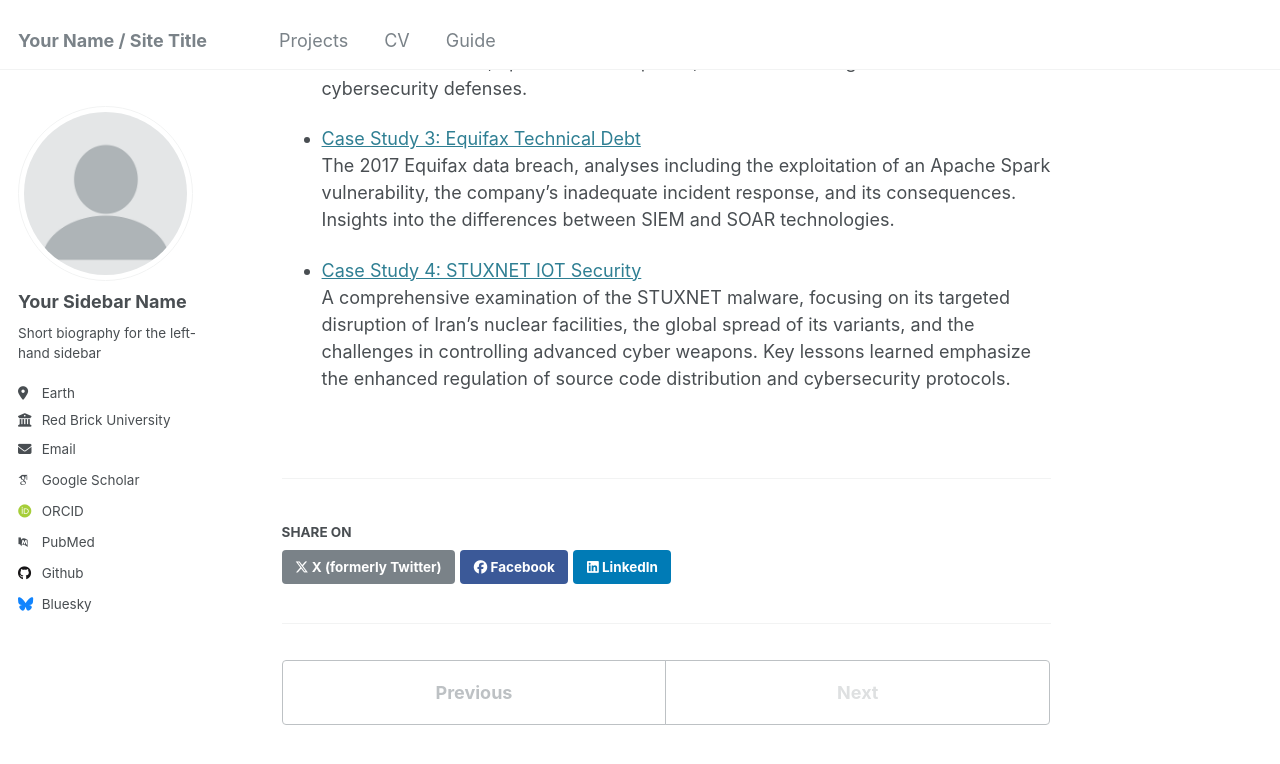
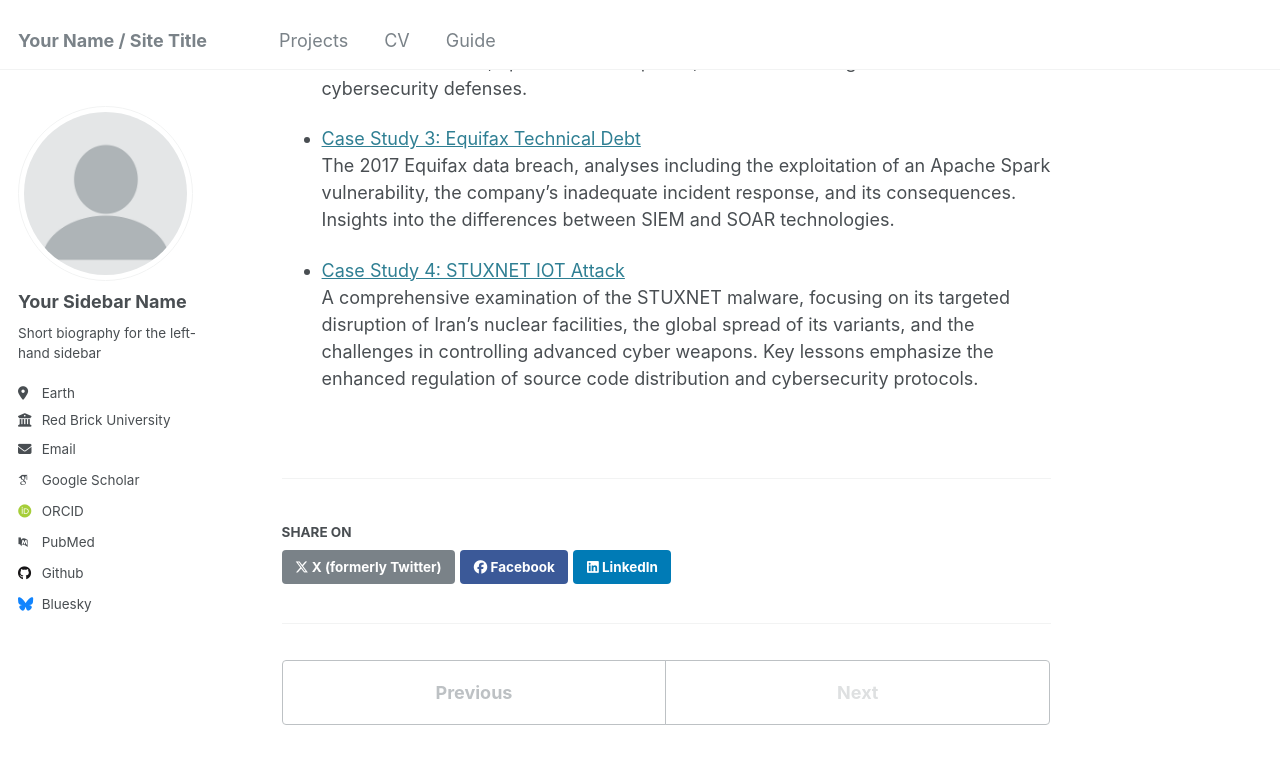
Before and after one commit to dyna-code/dyna-code.github.io, a Jekyll site: the page built from _portfolio/portfolio-4.html, in a window 1280 px wide and 900 px high, scrolled down 439 px. Shown: the top 764 px of the window. Built offline with Jekyll 4.4.1, drawn with Linux system fonts in a browser that asks for light colours; some web fonts are replaced.

Commit message:
changed portfolio 4

```diff
--- a/_portfolio/portfolio-4.html
+++ b/_portfolio/portfolio-4.html
@@ -44,10 +44,10 @@ My incident response case studies cover broad range of cyber security incidents.
 <ul>
     <li>
         <a href="/files/The STUXNET.pdf" target="_blank">
-            Case Study 4: STUXNET IOT Security
+            Case Study 4: STUXNET IOT Attack
         </a>
         <p>A comprehensive examination of the STUXNET malware, focusing on its targeted disruption of Iran’s nuclear facilities,
             the global spread of its variants, and the challenges in controlling advanced cyber weapons.
-            Key lessons learned emphasize the enhanced regulation of source code distribution and cybersecurity protocols.</p>
+            Key lessons emphasize the enhanced regulation of source code distribution and cybersecurity protocols.</p>
     </li>
 </ul>
```
Also changed, not shown: README.md (+1 -1 lines).
